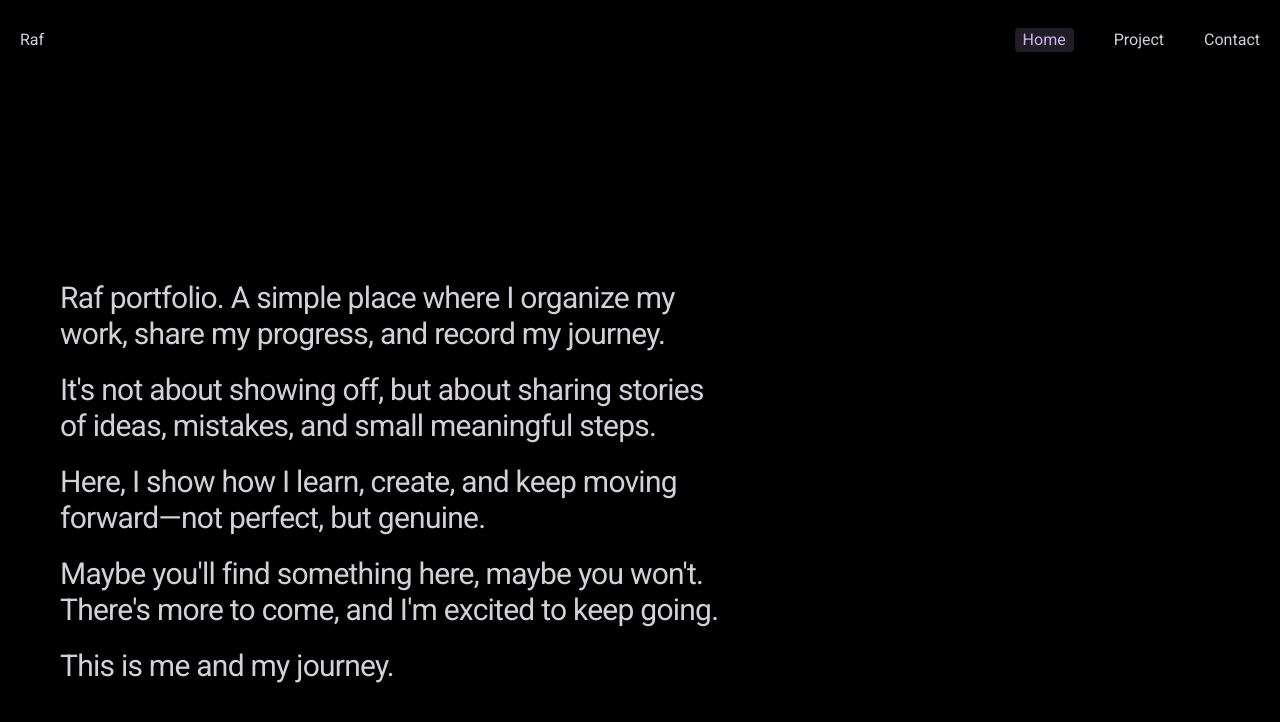
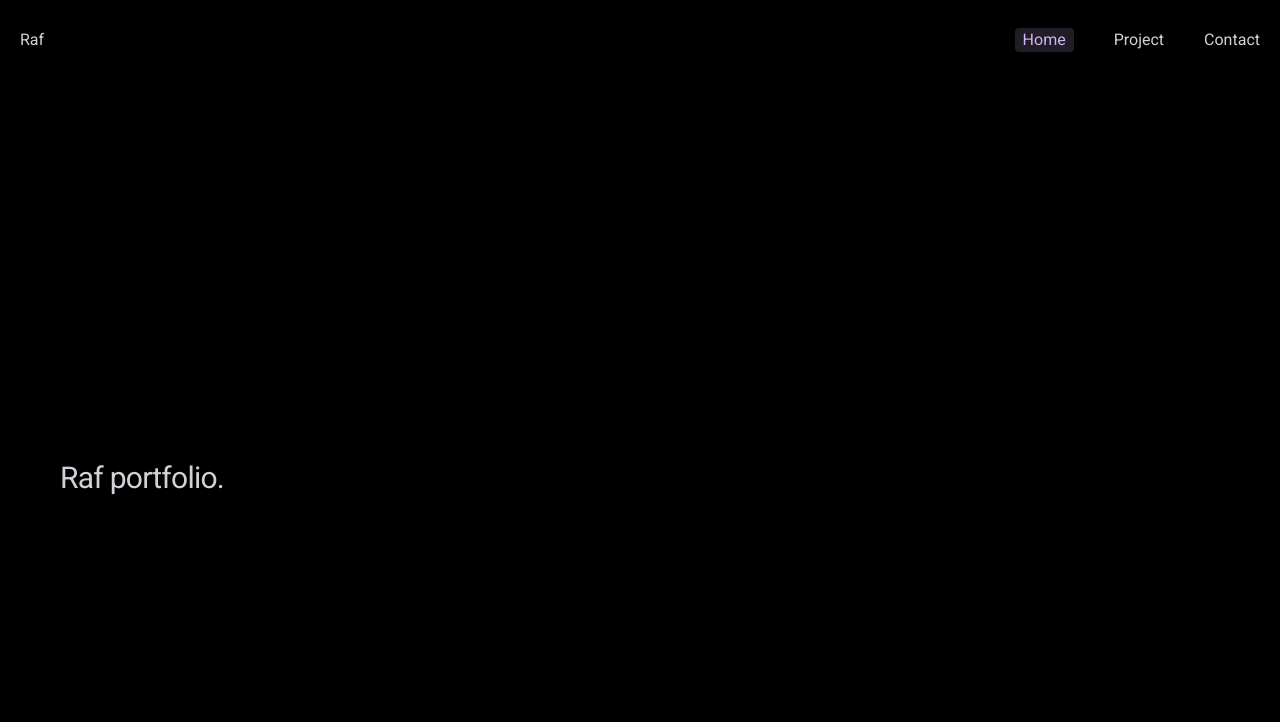
Before and after one commit to rafly-id/personal-portfolio, a React (Vite) app: page / in a window 1280 px wide. Shown: the top 722 px of the page. Built offline with nearby package versions, Linux system fonts and the light colour scheme.

Commit message:
add scrolltrigger and smoother , first try

```diff
--- a/src/components/Home.jsx
+++ b/src/components/Home.jsx
@@ -1,31 +1,67 @@
+import { useGSAP } from "@gsap/react";
+import gsap from "gsap";
+import { ScrollTrigger, ScrollSmoother } from "gsap/all";
+import { useEffect } from "react";
+
+gsap.registerPlugin(ScrollTrigger, ScrollSmoother);
+
 const Home = () => {
+  useEffect(() => {
+    const smoother = ScrollSmoother.create({
+      smooth: 1,
+      effects: true,
+      wrapper: "#wrapper-smooth",
+      content: "#content-smooth",
+    });
+    return () => smoother.kill();
+  }, []);
+
+  useGSAP(() => {
+    gsap.from(".text", {
+      opacity: 0,
+      y: 10,
+      stagger: 0.3,
+      scrollTrigger: {
+        trigger: ".container",
+        // pin: true,
+        start: "top center",
+        end: "bottom center",
+        scrub: 1,
+        // markers: true,
+      },
+    });
+  });
+
   return (
-    <section>
-      <div className="h-screen">
-        <div className="mt-25 mb-10 max-w-2xl justify-start mx-5 tracking-tight md:ml-15 md:text-3xl md:mt-50">
-          <div>
-            <p className="mb-5">
-              <span>Raf portfolio.</span> A simple place where I organize my
-              work, share my progress, and record my journey.
+    <section id="wrapper-smooth">
+      <div id="content-smooth">
+        <div className="mt-25 mb-10 max-w-2xl justify-start mx-5 tracking-tight md:ml-15 md:text-3xl md:mt-95">
+          <div className="container">
+            <span className="">Raf portfolio.</span>
+            <p className="mb-5 text">
+              A simple place where I organize my work, share my progress, and
+              record my journey.
             </p>
-            <p className="mb-5">
+            <p className="mb-5 text">
               It's not about showing off, but about sharing stories of ideas,
               mistakes, and small meaningful steps.
             </p>
-            <p className="mb-5">
+            <p className="mb-5 text">
               Here, I show how I learn, create, and keep moving forward—not
               perfect, but genuine.
             </p>
-            <p className="mb-5">
+            <p className="mb-5 text">
               Maybe you'll find something here, maybe you won't. There's more to
               come, and I'm excited to keep going.
             </p>
-            <p>This is me and my journey.</p>
+            <p className="text">This is me and my journey.</p>
           </div>
           {/* <div className="flex justify-start mt-5 md:mt-10 py-5 gap-5 md:gap-15k">
             <button className="Clickable px-10 py-3 text-xl hover:rounded-xl">Button</button>
           </div> */}
         </div>
+        <div className="h-screen"></div>
+        <div className="h-screen"></div>
       </div>
     </section>
   );
```
